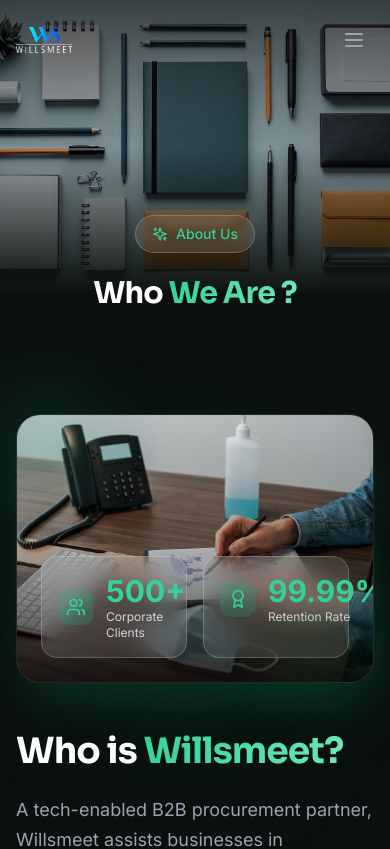
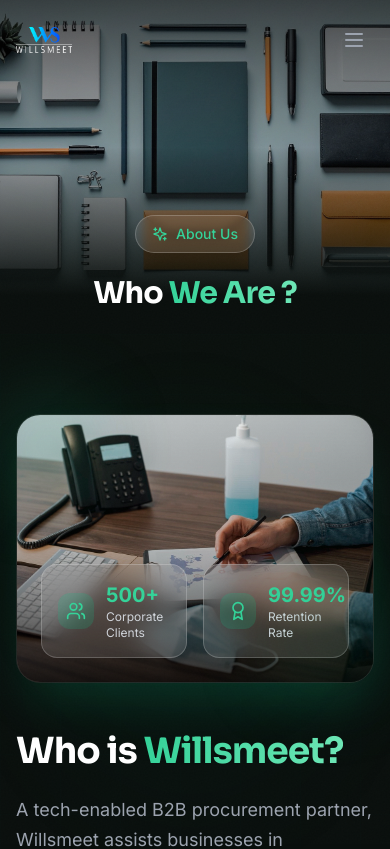
Before and after one commit to willsmeet/willsmeet, a Next.js app: page /about in a window 390 px wide. Shown: the top 849 px of the page. Built offline with nearby package versions, Linux system fonts and the light colour scheme.

Commit message:
style: Adjust responsive text size for AnimatedCounter and update stat label color to red.

```diff
--- a/src/app/about/page.tsx
+++ b/src/app/about/page.tsx
@@ -100,7 +100,7 @@
   }, [value])
 
   return (
-    <span ref={ref} className={className || "text-3xl font-bold text-brand-400"}>
+    <span ref={ref} className={className || "text-xl md:text-3xl font-bold text-brand-400"}>
       {decimals > 0 ? count.toFixed(decimals) : Math.floor(count)}{suffix}
     </span>
   )
```
